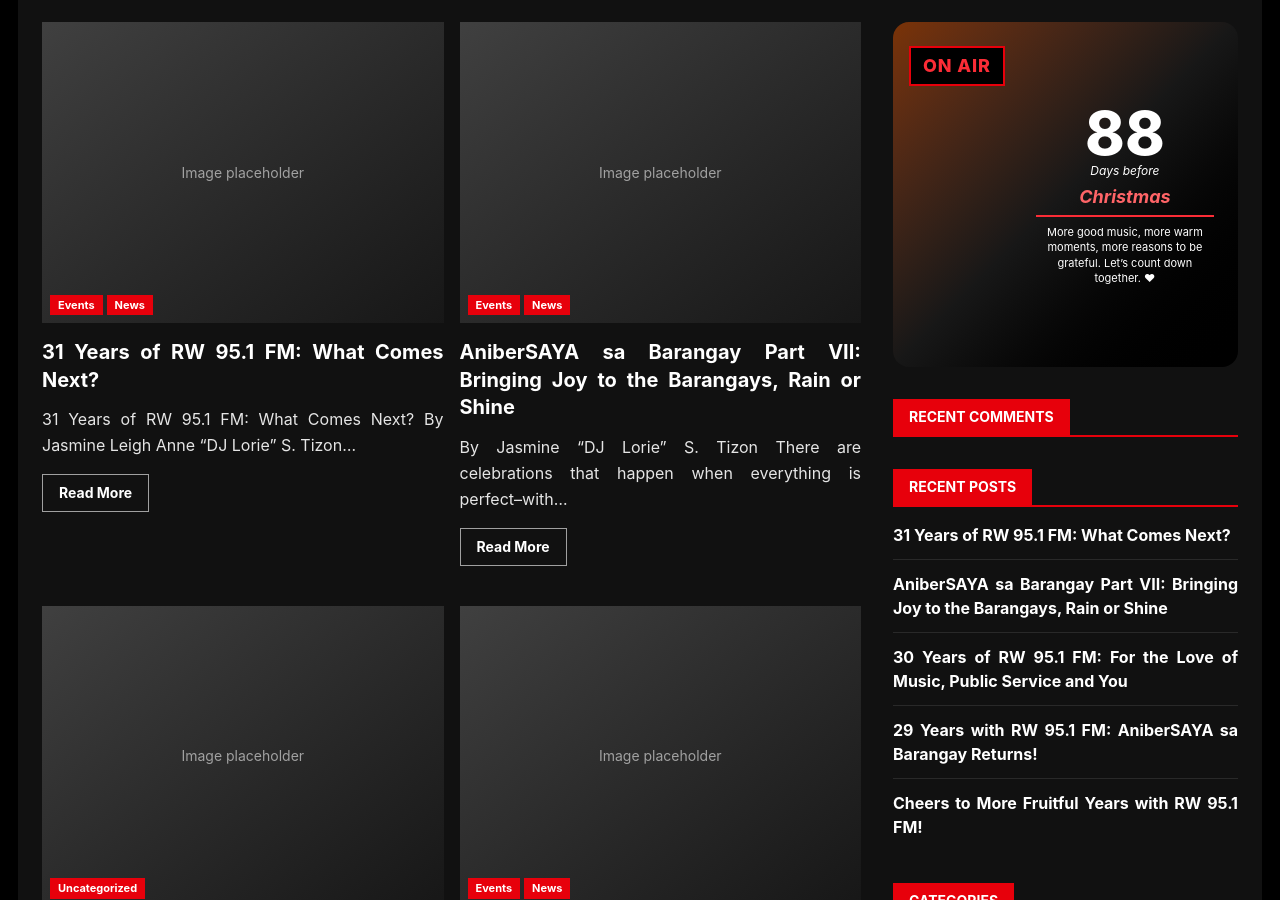
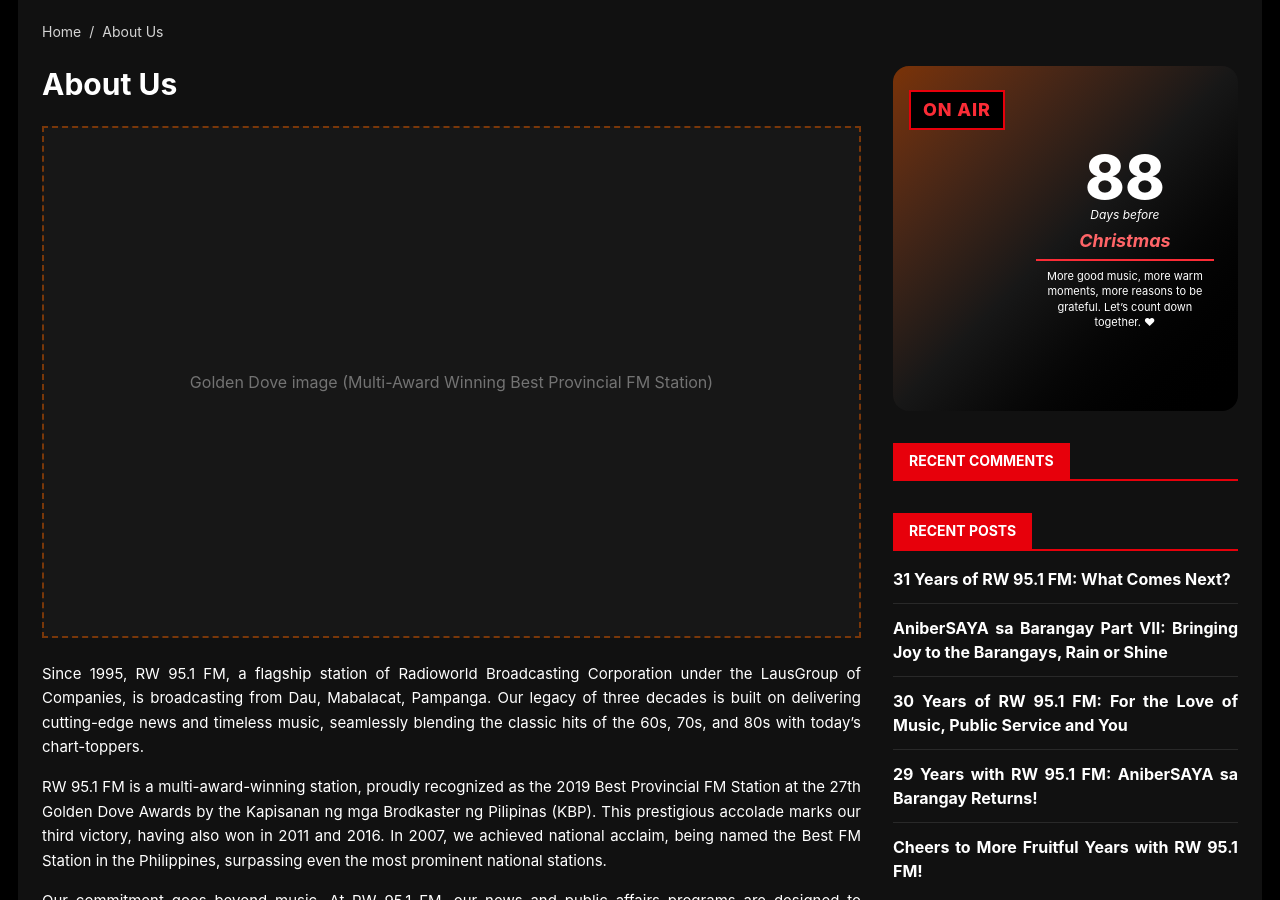
Before and after one commit to lilernestooo/RW_LAUS, a React app in the folder frontend/: page /about in a window 1280 px wide. Before the commit this address led to /. Shown: the part 200-1100 px from the top of the page. Built offline with nearby package versions, Linux system fonts and the light colour scheme; the HTML template or start-up script is replaced by a standard one.

Commit message:
feat: aboutus develop

```diff
--- a/frontend/src/App.jsx
+++ b/frontend/src/App.jsx
@@ -2,6 +2,7 @@
 import Header from "./components/Header";
 import Footer from "./components/footer/Footer";
 import Home from "./pages/Home";
+import About from "./pages/About";
 import Landing from "./pages/Landing";
 import Search from "./pages/Search";
 import Post from "./pages/Post";
@@ -16,6 +17,7 @@
           <Routes>
             <Route path="/" element={<Landing />} />
             <Route path="/homepage" element={<Home />} />
+            <Route path="/about" element={<About />} />
             <Route path="/search" element={<Search />} />
             <Route path="/:slug" element={<Post />} />
           </Routes>
--- /dev/null
+++ b/frontend/src/pages/About.jsx
@@ -0,0 +1,122 @@
+import { useEffect, useState } from "react";
+import { Link } from "react-router-dom";
+import Sidebar from "../components/sidebar/Sidebar";
+
+const intro = [
+  "Since 1995, RW 95.1 FM, a flagship station of Radioworld Broadcasting Corporation under the LausGroup of Companies, is broadcasting from Dau, Mabalacat, Pampanga. Our legacy of three decades is built on delivering cutting-edge news and timeless music, seamlessly blending the classic hits of the 60s, 70s, and 80s with today’s chart-toppers.",
+  "RW 95.1 FM is a multi-award-winning station, proudly recognized as the 2019 Best Provincial FM Station at the 27th Golden Dove Awards by the Kapisanan ng mga Brodkaster ng Pilipinas (KBP). This prestigious accolade marks our third victory, having also won in 2011 and 2016. In 2007, we achieved national acclaim, being named the Best FM Station in the Philippines, surpassing even the most prominent national stations.",
+  "Our commitment goes beyond music. At RW 95.1 FM, our news and public affairs programs are designed to empower our community, providing essential discussions on rights, benefits, and vital information that impact everyday lives. We are more than a radio station; we are a catalyst for change and a voice for the people.",
+  "Our radio jocks don’t just play music; they create connections. With a deep understanding of our audience’s varied musical tastes, we offer a dynamic mix of programs that cater to every preference. From timeless classics to the latest hits, we ensure that our content resonates with all listeners.",
+  "RW 95.1 FM is at the forefront of adapting to modern technology and listener habits. We are proud to extend our reach through Facebook Live, ensuring our community can stay connected and engaged with us in real-time, no matter where they are.",
+  "RW 95.1 FM is relentless in its pursuit of excellence. Our vision is to be the most listened-to FM radio station in the region, and we strive to achieve this by continuously innovating and elevating our programming. Our listeners are at the core of everything we do, and their loyalty drives us to be better every day.",
+];
+
+const joinUs =
+  "Join us on RW 95.1 FM, where every broadcast is a promise of quality, engagement, and entertainment. We are the pulse of Pampanga, dedicated to serving community and enriching lives with every broadcast.";
+
+const newsProgram =
+  "Our news and public affairs programs aim to develop the lives of every Filipino people in the region through practical discussions that tackles the rights, benefits and information they need in programs such as Usapang Pinoy, Fernandino First, Agri Pinoy, For Your Eyes Only, Ang Mamimiling Pinoy and Talakayan Ngayon which is hosted by seasoned broadcaster Mr. Perry Pangan.";
+
+const entertainment = [
+  "Here in RW 95.1 FM, we don’t just dish out all the great songs from all genres, our Radio Jocks interact and establish emotional bond with our listeners through programs such as Music Babad, Request Up Next (R.U.N) Love Corner and Afternoon Ratsada. We aim to touch and influence lives everyday.",
+  "With our listeners’ different preferences in music, we continuously produce programs that will cater to their specific taste in Music such as Reggae Fever, JazzyRythmic Sunday, Acoustic on Sabado Nights, The Best of Folk Rock and Country music, RW Hot Spots, OPM and many more!",
+  "RW 95.1 FM continuously strives to be the most listed to FM radio station in the entire region.",
+];
+
+const djs = ["DJ Tyra", "DJ Alex", "DJ Ellie", "DJ Kian", "DJ Gio", "DJ Don Marco"];
+const anchors = ["Perry Pangan", "Boy Santiago", "Albert Lacanlale"];
+
+function PersonGrid({ names }) {
+  return (
+    <div className="grid grid-cols-3 gap-x-6 gap-y-6">
+      {names.map((name) => (
+        <div key={name}>
+          {/* Placeholder - swap for <img src={...} /> when you have the photo */}
+          <div className="flex aspect-square w-full items-center justify-center bg-neutral-900 text-xs text-neutral-500">
+            Image placeholder
+          </div>
+          <h3 className="my-5 text-center text-xl font-bold uppercase text-white">
+            {name}
+          </h3>
+        </div>
+      ))}
+    </div>
+  );
+}
+
+export default function About() {
+  const [showTop, setShowTop] = useState(false);
+
+  useEffect(() => {
+    const onScroll = () => setShowTop(window.scrollY > 400);
+    window.addEventListener("scroll", onScroll);
+    return () => window.removeEventListener("scroll", onScroll);
+  }, []);
+
+  return (
+    <>
+      {/* Breadcrumb */}
+      <nav className="mb-6 text-sm text-neutral-300">
+        <Link to="/homepage" className="hover:text-white">Home</Link>
+        <span className="mx-2">/</span>
+        <span>About Us</span>
+      </nav>
+
+      <div className="grid items-start gap-8 lg:grid-cols-[1fr_345px]">
+        {/* Main content */}
+        <section>
+          <h1 className="mb-6 text-3xl font-bold text-white">About Us</h1>
+
+          {/* Golden Dove image placeholder */}
+          <div className="flex aspect-[16/10] w-full items-center justify-center border-2 border-dashed border-amber-700/60 bg-neutral-900 text-neutral-500">
+            Golden Dove image (Multi-Award Winning Best Provincial FM Station)
+          </div>
+
+          <div className="mt-6 space-y-4 text-justify text-[15px] leading-relaxed text-white">
+            {intro.map((p) => (
+              <p key={p.slice(0, 30)}>{p}</p>
+            ))}
+
+            <p className="pt-10">{joinUs}</p>
+
+            <h4 className="font-bold uppercase">Our news and public affairs program</h4>
+            <p>{newsProgram}</p>
+
+            <h4 className="font-bold uppercase">Entertainment</h4>
+            {entertainment.map((p) => (
+              <p key={p.slice(0, 30)}>{p}</p>
+            ))}
+          </div>
+
+          <hr className="mb-12 mt-14 border-t border-white/80" />
+
+          <h2 className="mb-10 text-center text-3xl font-bold text-white">OUR DJs</h2>
+          <PersonGrid names={djs} />
+
+          <hr className="my-8 border-t border-white/80" />
+
+          <h2 className="mb-10 text-center text-3xl font-bold uppercase text-white">
+            News and Public Affairs Anchors
+          </h2>
+          <PersonGrid names={anchors} />
+        </section>
+
+        {/* Sticky sidebar */}
+        <Sidebar />
+
+        {/* Back-to-top button */}
+        {showTop && (
+          <button
+            onClick={() => window.scrollTo({ top: 0, behavior: "smooth" })}
+            aria-label="Back to top"
+            className="fixed bottom-6 right-6 flex h-12 w-12 items-center justify-center bg-red-600 text-white hover:bg-red-700"
+          >
+            <svg width="20" height="20" viewBox="0 0 24 24" fill="none" stroke="currentColor" strokeWidth="3">
+              <polyline points="6,15 12,9 18,15" />
+            </svg>
+          </button>
+        )}
+      </div>
+    </>
+  );
+}
--- a/frontend/src/pages/Home.jsx
+++ b/frontend/src/pages/Home.jsx
@@ -1,6 +1,7 @@
 import { useEffect, useState } from "react";
 import { Link } from "react-router-dom";
 import Sidebar from "../components/sidebar/Sidebar";
+import SectionTitle from "../components/ui/SectionTitle";
 
 const awards = [
   "The Paragala goes to… RW 95.1 FM – Best Local Radio Station",
@@ -76,20 +77,20 @@
             Hero image (RW 95.1 FM – Keni na Ka')
           </div>
 
-          <hr className="my-10 border-t-4 border-white" />
+          <hr className="my-10 border-t-1 border-white-600" />
 
           <div className="grid gap-10 md:grid-cols-2">
             <div>
-              <h2 className="mb-8 text-center text-3xl font-bold text-red-600">
-                AWARDS
-              </h2>
+
+                <SectionTitle>Awards</SectionTitle>
+
               <AwardsCarousel />
             </div>
 
             <div>
-              <h2 className="mb-8 text-center text-3xl font-bold text-red-600">
-                VIDEO
-              </h2>
+
+                <SectionTitle>Video</SectionTitle>
+
               {/* Add src when you have the video file */}
               <video controls className="aspect-video w-full bg-black" />
             </div>
```
